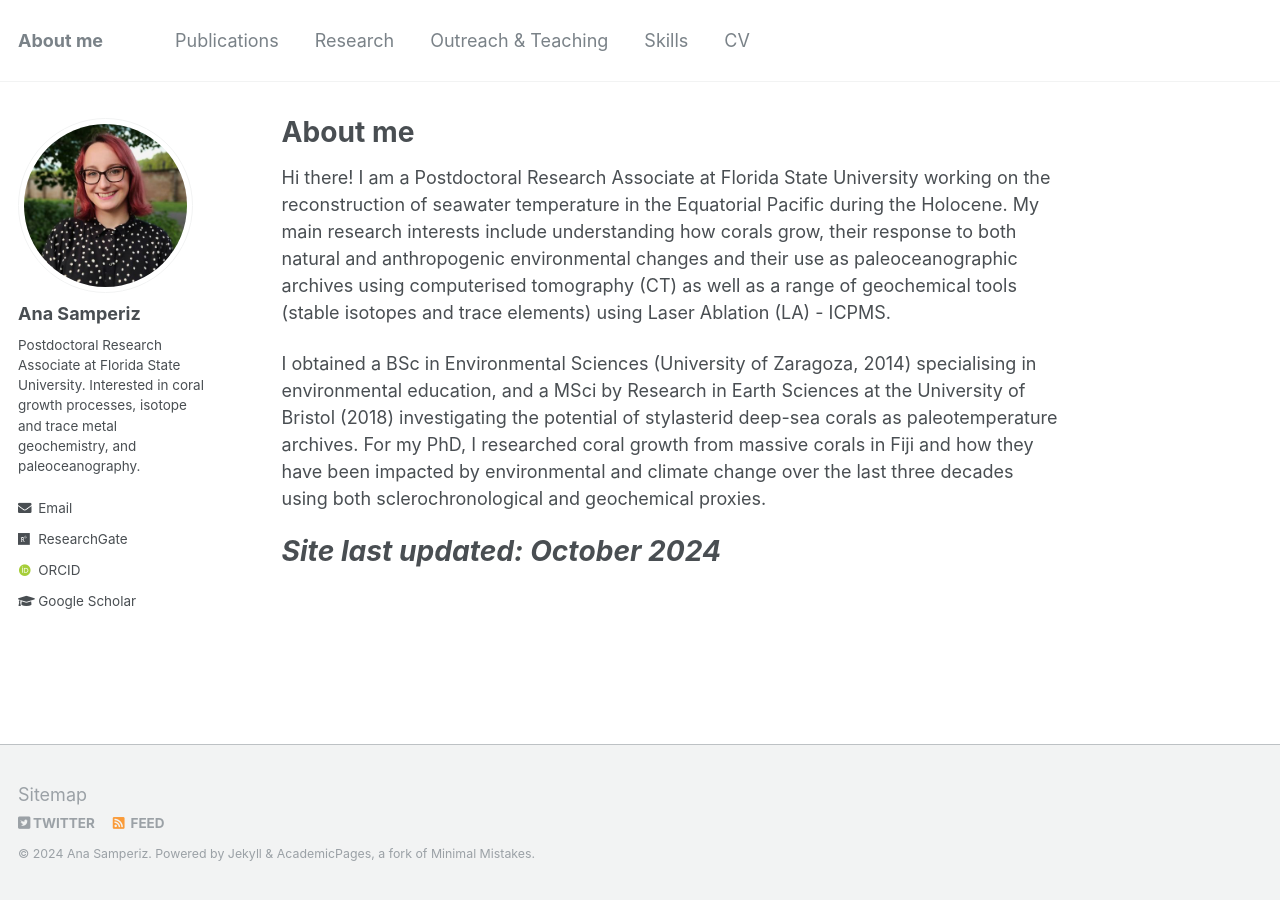
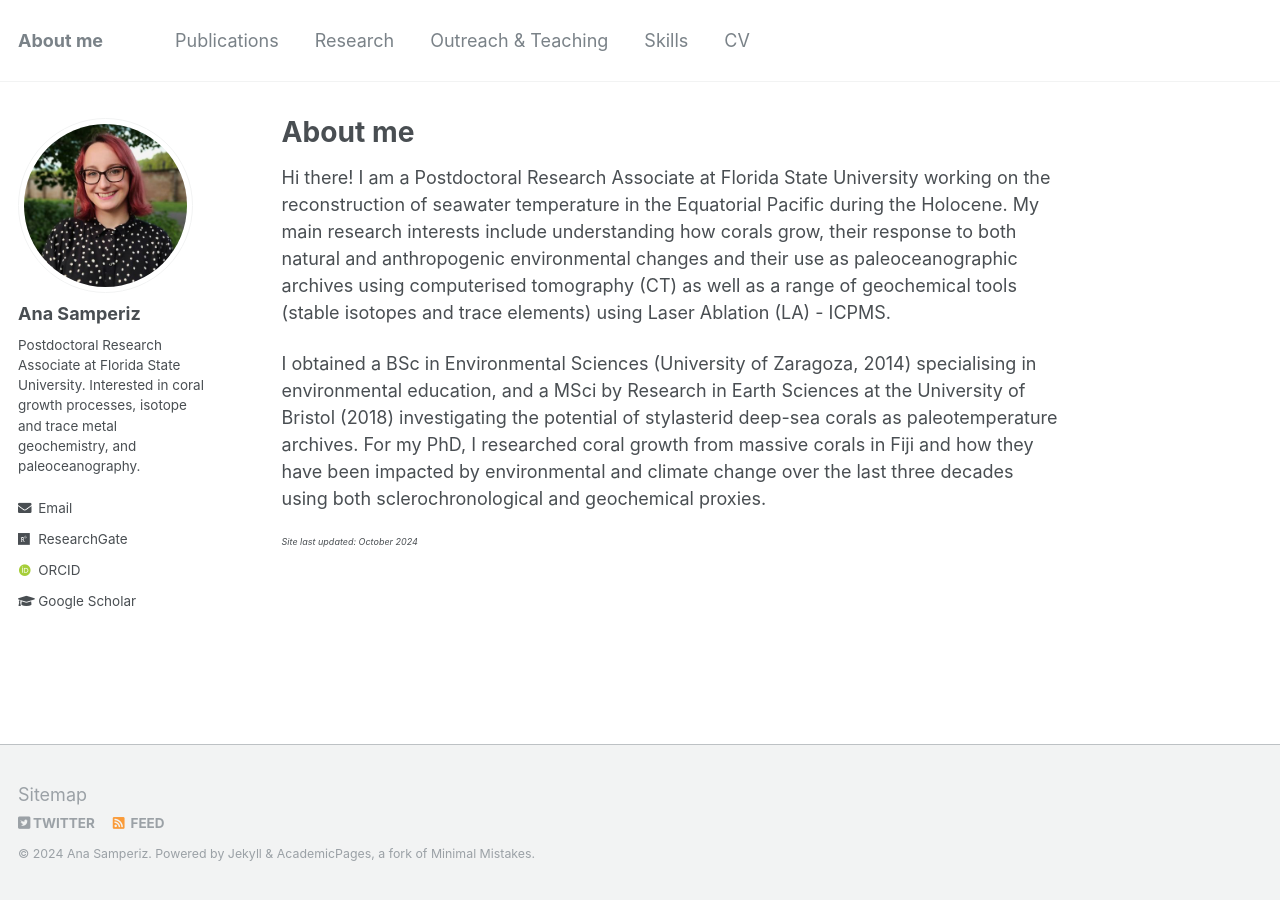
Before and after one commit to anasamperiz/anasamperiz.github.io, a Jekyll site: the page built from _pages/about.md, in a window 1280 px wide. Built offline with Jekyll 4.4.1, drawn with Linux system fonts in a browser that asks for light colours; some web fonts are replaced.

Commit message:
Update about.md

```diff
--- a/_pages/about.md
+++ b/_pages/about.md
@@ -22,4 +22,4 @@ Hi there! I am a Postdoctoral Research Associate at Florida State University wor
 I obtained a BSc in Environmental Sciences (University of Zaragoza, 2014) specialising in environmental education, and a MSci by Research in Earth Sciences at the University of Bristol (2018) investigating the potential of stylasterid deep-sea corals as paleotemperature archives. For my PhD, I researched coral growth from massive corals in Fiji and how they have been impacted by environmental and climate change over the last three decades using both sclerochronological and geochemical proxies.
 
 
-<h1 style="font-size: 9;"><i>Site last updated: October 2024</i></h1>
+<p style="font-size: 9px;"><i>Site last updated: October 2024</i></p>
```
